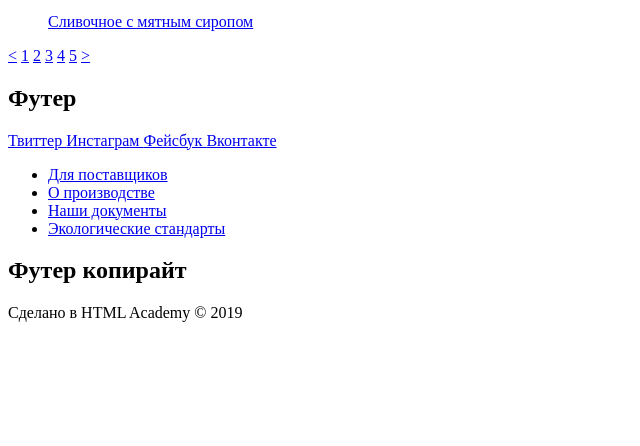
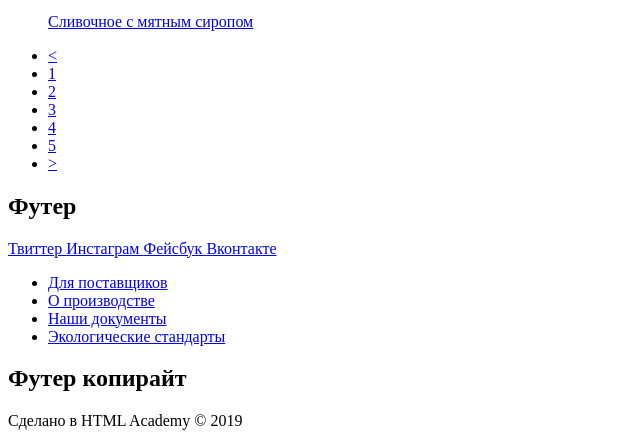
Before and after one commit to zabelinapolina/498397-gllacy-25, a plain HTML site: page gllacy-catalog.html in a window 1280 px wide. Shown: the part 1379-1825 px from the top of the page, without its empty margins (0-640 px from the left). Before the commit the page ends 1717 px from the top, so only its background shows below. Drawn offline with Linux system fonts and the light colour scheme.

Commit message:
Исправления

```diff
--- a/gllacy-catalog.html
+++ b/gllacy-catalog.html
@@ -28,7 +28,7 @@
     		с 10 до 20, ежедневно
     		<a href="tel:+78124502525">8 812 450-25-25</a>
     	</p>
-        <div>
+        <ul>
             <li>
               <a href="#">
                 Главная
@@ -46,7 +46,7 @@
                 Сливочное
               </a>
             </li>
-        </div>
+        </ul>
     </header>
     <main>
         <h2>Сливочное мороженое</h2>
@@ -201,15 +201,43 @@
                 </li>
             </ul>
         </section>
-        <section class="paginator">
-            <a href="prev">&lt;</a>
-            <a href="#1">1</a>
-            <a href="#2">2</a>
-            <a href="#3">3</a>
-            <a href="#4">4</a>
-            <a href="#5">5</a>
-            <a href="next">&gt;</a>
-        </section>
+        <ul class="paginator">
+            <li>
+              <a href="prev">
+                &lt;
+              </a>
+            </li>
+            <li>
+              <a href="#1">
+                1
+              </a>
+            </li>
+            <li>
+              <a href="#2">
+                2
+              </a>
+            </li>
+            <li>
+              <a href="#3">
+                3
+              </a>
+            </li>
+            <li>
+              <a href="#4">
+                4
+              </a>
+            </li>
+            <li>
+              <a href="#5">
+                5
+              </a>
+            </li>
+            <li>
+              <a href="next">
+                &gt;
+              </a>
+            </li>
+        </ul>
     </main>
     <footer>
         <section class="footer-social">
```
Also changed, not shown: index.html (+0 -1 lines).
